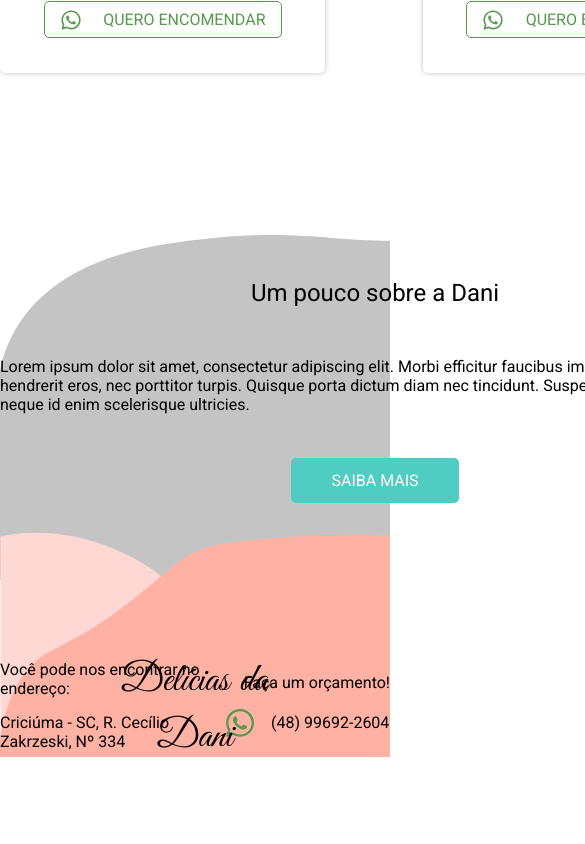
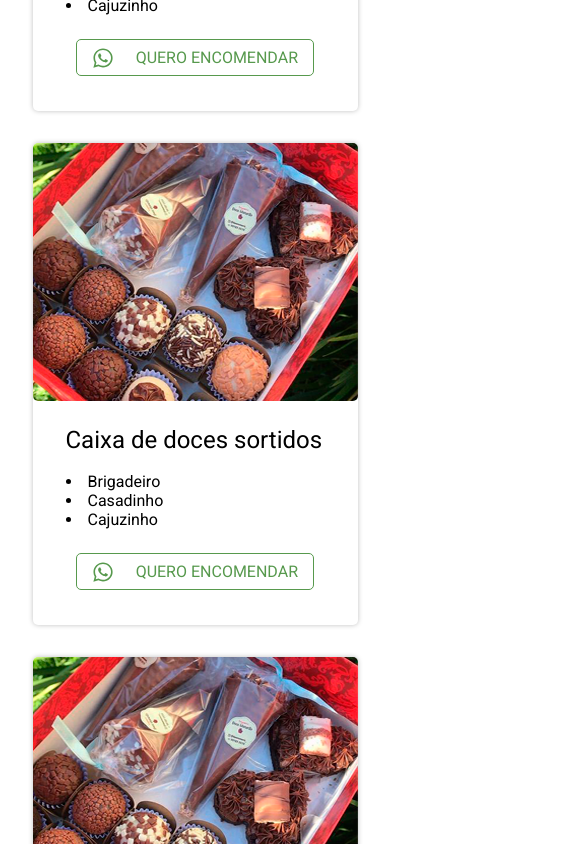
Before and after one commit to Guiborgesilva/deliciasdani, a Next.js app: page / in a window 390 px wide. Shown: the part 1156-2000 px from the top of the page, 585 px wide, since content can reach past the window. Before the commit the page ends 1918 px from the top, so only its background shows below. Built offline with nearby package versions, Linux system fonts and the light colour scheme.

Commit message:
home responsiva

```diff
--- a/components/Navbar.js
+++ b/components/Navbar.js
@@ -36,6 +36,33 @@ export default function Navbar(){
             </li>
           </ul>
         </nav>
+        <nav className={styles.mobile}>
+          <div className={styles.closeMenu}>
+            <button>X</button>
+          </div>
+          <ul>
+            <li>
+              <Link href="/">
+                <a>HOME</a>
+              </Link>
+            </li>
+            <li>
+              <Link href="/">
+                <a>SOBRE</a>
+              </Link>
+            </li>
+            <li>
+              <Link href="/produtos">
+                <a>PRODUTOS</a>
+              </Link>
+            </li>
+            <li>
+              <Link href="/">
+                <a>CONTATO</a>
+              </Link>
+            </li>
+          </ul>
+        </nav>
       </div>
       <div className={styles.line}></div>
     </header>
--- a/components/Sobre.js
+++ b/components/Sobre.js
@@ -18,9 +18,15 @@ export default function Sobre(){
             onClick={() => setModalIsOpen(true)}>
             SAIBA MAIS
           </button>
+          <button
+            className={styles.sobreCTAResp}
+            onClick={() => setModalIsOpen(true)}>
+            SAIBA MAIS
+          </button>
           <Modal
             isOpen={modalIsOpen}
             onRequestClose={() => setModalIsOpen(false)}
+            id={styles.modalDesktop}
             style={
               {
                 overlay:{
@@ -28,8 +34,48 @@ export default function Sobre(){
                 },
                 content:{
                   width: '500px',
+                  height: '520px',
+                  top: '50%',
                   left: '50%',
-                  transform: 'translateX(-50%)'
+                  transform: 'translate(-50%, -50%)'
+                }
+              }
+            }
+          >
+            <div className={styles.modalWrapper}>
+              <h2>Sobre a Dani</h2>
+              <p>
+                In aute exercitation quis et dolore in pariatur non ad officia. Eiusmod esse pariatur duis duis enim in ut. Cillum mollit consectetur pariatur in. Mollit labore veniam est pariatur laborum cupidatat eu ea ea fugiat quis. Qui magna deserunt mollit in exercitation labore labore qui elit qui cillum id. Enim cillum reprehenderit mollit non laboris dolore consequat eu deserunt incididunt consectetur id amet. Cupidatat Lorem ipsum non reprehenderit non tempor minim aute consectetur ut esse nulla.
+
+                Laborum eu esse ex irure est sunt voluptate eiusmod exercitation. Officia fugiat duis eu laborum officia do mollit consequat amet voluptate. Lorem culpa excepteur ullamco consectetur ad. Sunt magna qui anim est aute qui incididunt.
+
+                Occaecat voluptate minim proident irure magna excepteur dolore dolore cillum labore est. Sint pariatur qui aliqua nulla mollit elit esse dolore enim. Qui cupidatat irure voluptate reprehenderit fugiat est esse aute sint. Veniam laboris nulla amet qui Lorem ullamco cupidatat ex incididunt eu exercitation exercitation.
+
+                Aliquip reprehenderit reprehenderit tempor magna commodo culpa culpa fugiat aliqua culpa velit aute. Officia irure quis esse minim veniam anim dolore aliqua pariatur in. Minim sit duis deserunt nostrud occaecat labore exercitation pariatur.
+              </p>
+              <button
+                onClick={() => setModalIsOpen(false)}
+                className={styles.btnFechar}
+              >
+                Fechar
+              </button>
+            </div>
+          </Modal>
+          <Modal
+            isOpen={modalIsOpen}
+            onRequestClose={() => setModalIsOpen(false)}
+            id={styles.modalMobile}
+            style={
+              {
+                overlay:{
+                  backgroundColor: 'rgba(0, 0, 0, 0.6)'
+                },
+                content:{
+                  width: '500px',
+                  height: '520px',
+                  top: '50%',
+                  left: '50%',
+                  transform: 'translate(-50%, -50%)'
                 }
               }
             }
--- a/pages/_document.js
+++ b/pages/_document.js
@@ -6,11 +6,14 @@ export default class MyDocument extends Document{
     return(
       <Html>
         <Head>
+          <meta charSet="utf-8" />
+          <meta http-equiv="X-UA-Compatible" content="IE=edge" />
+          <meta name="viewport" content="width=device-width, initial-scale=1.0, maximum-scale=1.0" />
+          <meta name="Autor" content="Guilherme Rosa" />
           <link rel="shortcut icon" href="icon.png" type="image/png"/>
           <link rel="favicon" href="icon.png" />
           <link rel="preconnect" href="https://fonts.gstatic.com" />
           <link href="https://fonts.googleapis.com/css2?family=Roboto:wght@400;500;700&display=swap" rel="stylesheet" />
-          <meta charSet="utf-8" />
         </Head>
         <body>
           <Main />
--- a/styles/components/Banner.module.css
+++ b/styles/components/Banner.module.css
@@ -24,7 +24,7 @@ section.banner .chamadaBanner h2{
   color: white;
   font-weight: normal;
   font-size: 32px;
-  width: 356px;
+  width: 400px;
   height: 76px;
 }
 
@@ -37,7 +37,7 @@ section.banner .chamadaBanner h2 > span:nth-of-type(2){
 }
 
 section.banner .chamadaBanner .buttonChamada{
-  width: 300px;
+  width: 320px;
   height: 54px;
   line-height: 54px;
   font-size: 20px;
--- a/styles/components/Footer.module.css
+++ b/styles/components/Footer.module.css
@@ -4,7 +4,7 @@
 }
 
 .footer{
-  padding: 60px 0;
+  padding: 60px 2%;
   background: url(../../public/footer.svg) no-repeat;
   margin-top: -50px;
   width: 100%;
@@ -62,3 +62,44 @@
   height: 2rem;
   margin-right: 15px;
 }
+
+@media screen and (max-width: 768px){
+  .footer{
+    background-position: center;
+  }
+
+  .footerWrapper{
+    width: 100%;
+    margin-top: -15px;
+    flex-direction: column;
+  }
+
+  .footerContentLeft p{
+    margin-bottom: 5px;
+    text-align: center;
+  }
+
+  .footerContentCenter h2{
+    font-size: 2rem;
+  }
+
+  .footerContentRight{
+    margin-top: 100px;
+  }
+
+  .footerContentRight p{
+    text-align: center;
+    margin-bottom: 0;
+  }
+
+  .footerContentRight img{
+    width: 1.5rem;
+    height: 1.5rem;
+    margin-right: 5px;
+    margin-top: 3px;
+  }
+
+  .footerContentCenter{
+    margin-top: -20px;
+  }
+}
--- a/styles/components/Navbar.module.css
+++ b/styles/components/Navbar.module.css
@@ -26,6 +26,55 @@ nav.desktop ul li a{
   color: black;
 }
 
+/**********MENU MOBILE**********/
+
+nav.mobile{
+  width: 45%;
+  height: 100vh;
+  background: #50CDC2;
+  position: absolute;
+  right: 0;
+  top: 0;
+  z-index: 999;
+  display: none;
+}
+
+nav.mobile .closeMenu{
+  width: 100%;
+  background: #21756e;
+}
+
+nav.mobile button{
+  width: 1.5rem;
+  height: 1.5rem;
+  border: 0;
+  cursor: pointer;
+  margin: 5px 0;
+  font-size: 1rem;
+  color: white;
+  background: transparent;
+  line-height: 1.5rem;
+}
+
+nav.mobile ul{
+  display: flex;
+  flex-direction: column;
+  align-items: center;
+}
+
+nav.mobile ul li{
+  list-style-type: none;
+}
+
+nav.mobile ul li a{
+  color: white;
+  text-decoration: none;
+  display: inline-block;
+  padding: 10px 0;
+}
+
+/**********MENU MOBILE**********/
+
 .line{
   width: 100%;
   border-bottom: 3px solid #CCC;
@@ -33,3 +82,9 @@ nav.desktop ul li a{
   left: 0;
   top: 86px;
 }
+
+@media screen and (max-width: 768px){
+  nav.desktop{
+    display: none;
+  }
+}
--- a/styles/components/ProdutosDestaque.module.css
+++ b/styles/components/ProdutosDestaque.module.css
@@ -88,3 +88,21 @@ section.produDesta h2{
 .cardCall > img#whatsIconH{
   display: none;
 }
+
+@media screen and (max-width: 768px){
+  section.produDesta{
+    width: 100%;
+  }
+
+  .cardWrapper{
+    flex-direction: column;
+  }
+
+  .card{
+    margin-bottom: 2rem;
+  }
+
+  .card:nth-of-type(3){
+    margin-bottom: 0;
+  }
+}
--- a/styles/components/Sobre.module.css
+++ b/styles/components/Sobre.module.css
@@ -30,7 +30,8 @@ section.sobre{
   width: 750px;
 }
 
-.sobreCTA{
+.sobreCTA,
+.sobreCTAResp{
   width: 168px;
   height: 45px;
   line-height: 45px;
@@ -44,11 +45,20 @@ section.sobre{
   margin-top: 44px;
 }
 
-.sobreCTA:hover{
+.sobreCTAResp{
+  display: none;
+}
+
+.sobreCTA:hover,
+.sobreCTAResp:hover{
   filter: brightness(90%);
 }
 
 /*SOBRE MODAL*/
+
+#modalMobile{
+  display: none;
+}
 
 .modalWrapper{
   width: 100%;
@@ -77,3 +87,49 @@ section.sobre{
 .btnFechar:hover{
   filter: brightness(90%)
 }
+
+@media screen and (max-width: 768px){
+  section.sobre{
+    padding: 0;
+    margin-top: -120px;
+    height: 465px;
+  }
+
+  .cupcake{
+    display: none;
+  }
+
+  .sobreWrapper{
+    max-width: 100%;
+    justify-content: center;
+    margin-top: 20px;
+    position: relative;
+  }
+
+  .sobreContent{
+    position: absolute;
+    top: 50%;
+    left: 50%;
+    transform: translate(-50%);
+    width: 80%;
+    margin-top: 150px;
+  }
+
+  .sobreContent p{
+    width: 80%;
+    margin-top: 20px;
+  }
+
+  .sobreCTA{
+    margin-top: 22px;
+  }
+
+  #modalDesktop{
+    display: none;
+  }
+
+  #modalMobile{
+    display: none;
+  }
+
+}
```
